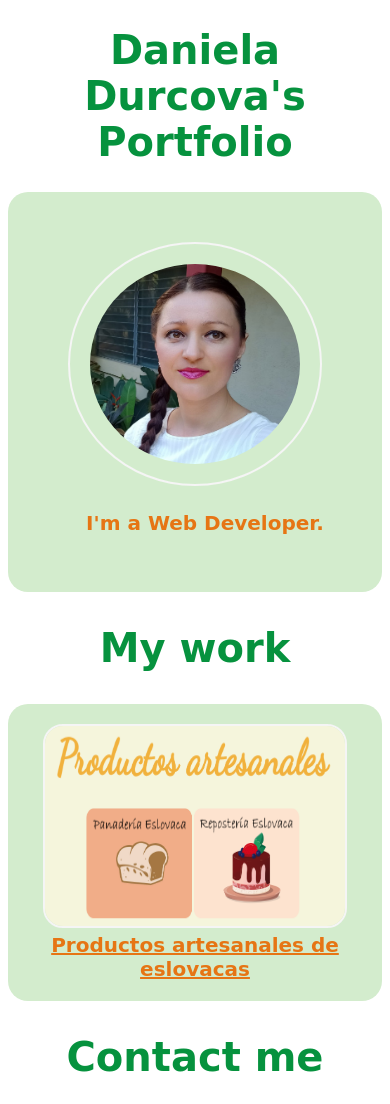
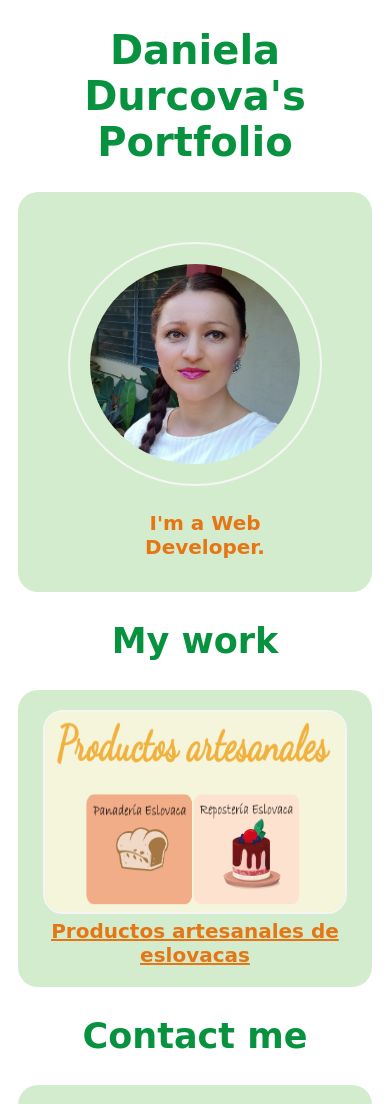
Before and after one commit to daniela1durec/My-portfolio, a plain HTML site: page index.html in a window 390 px wide. Shown: the top 1104 px of the page. Drawn offline with Linux system fonts and the light colour scheme; a web font is replaced by a local one.

Commit message:
Update style.css

```diff
--- a/style.css
+++ b/style.css
@@ -16,7 +16,7 @@ h1 {
 
 h2 {
     color:  #06923E;
-    font-size: 40px;
+    font-size: 35px;
 }
 
 .portfolio {
@@ -34,7 +34,7 @@ h2 {
 
 @media screen and (max-width: 400px) {
 .portfolio {
-    margin: 0;
+    margin: 10px;
   }
 }
 
@@ -76,7 +76,7 @@ img {
 
 @media screen and (max-width: 400px) {
 .work {
-    margin: 0;
+    margin: 10px;
   }
 }
 
```
